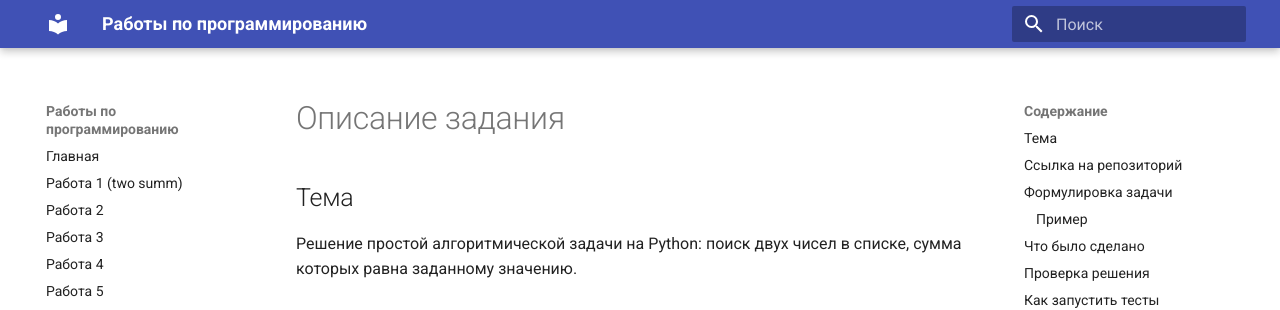
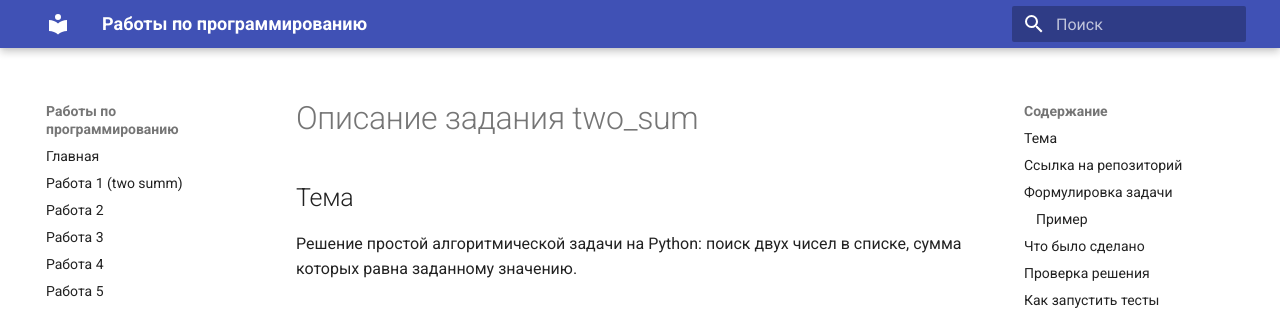
Before and after one commit to Artomaniia/programming_portfolio_site, an MkDocs documentation site: the page built from docs/programming/work1.md, in a window 1280 px wide and 900 px high. Shown: the top 310 px of the window. Built offline with MkDocs 1.6.1 and Material for MkDocs 9.7.7, drawn with Linux system fonts in a browser that asks for light colours.

Commit message:
Update work1.md

```diff
--- a/docs/programming/work1.md
+++ b/docs/programming/work1.md
@@ -1,4 +1,4 @@
-# Описание задания
+# Описание задания two_sum
 
 ## Тема
 
```
